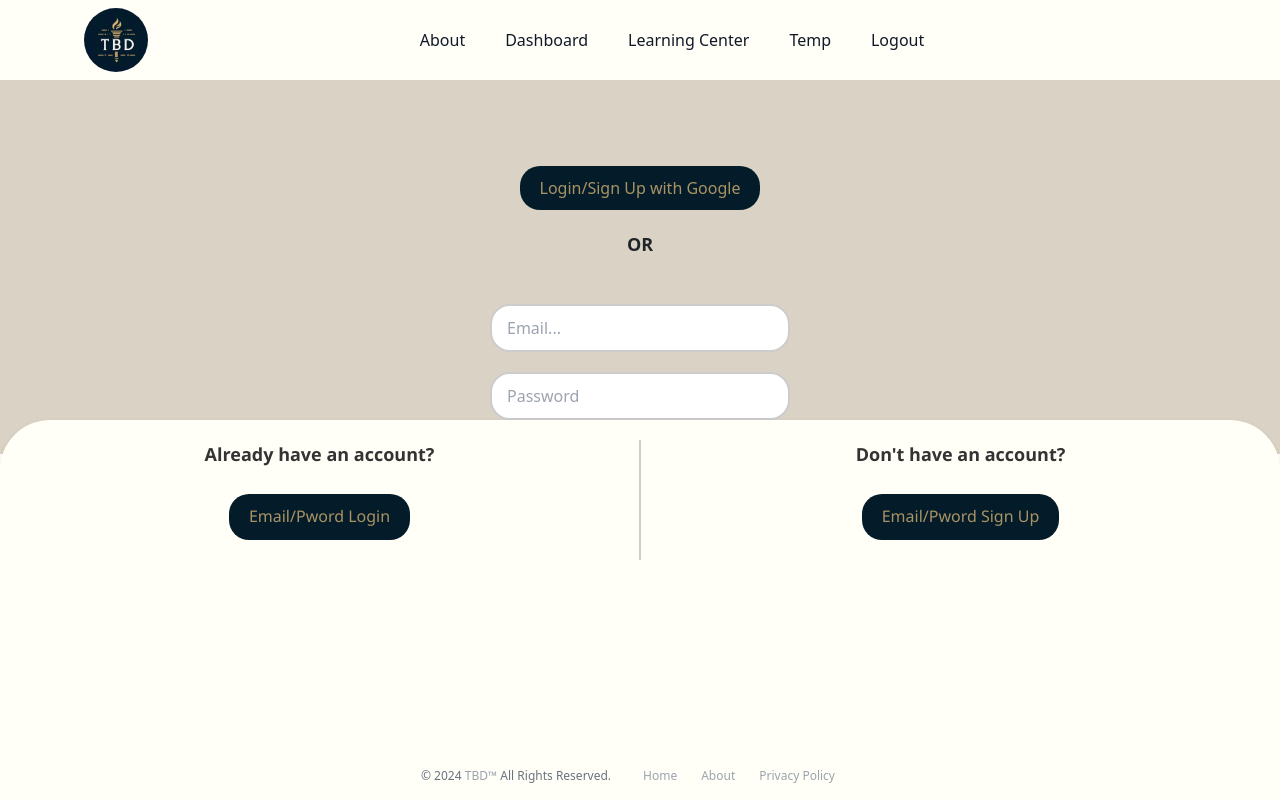
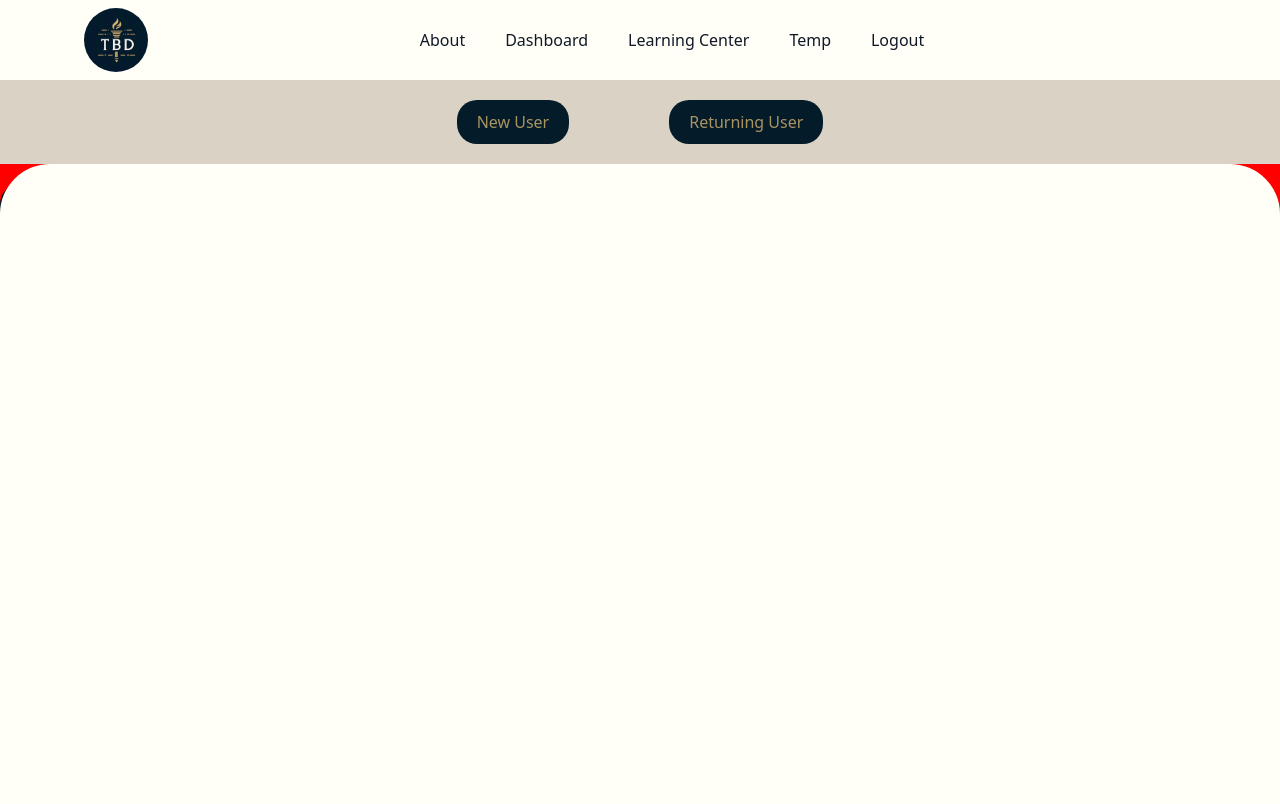
Before and after one commit to Jorge96273/Transparent-Budget-Decisions, a React (Vite) app: page /enterlanding in a window 1280 px wide. Built offline with nearby package versions, Linux system fonts and the light colour scheme; no server answers.

Commit message:
login-signup-toggle

```diff
--- a/src/App.css
+++ b/src/App.css
@@ -158,6 +158,7 @@
   margin: 10px 0;
   width: 300px; /* Adjust the width as needed */
   outline: none;
+  z-index: 2;
 }
 
 .rounded-button {
@@ -167,18 +168,21 @@
   border-radius: 20px;
   padding: 10px 20px;
   cursor: pointer;
-  margin-top: 10px;
+  margin-top: 20px;
   margin-bottom: 20px;
   transition: background-color 0.3s;
+  z-index: 2;
 }
 
 .centered-button {
-  margin-top: -250px;
+  margin-top: 70px;
   position: absolute;
   display: flex;
-  flex-direction: column;
+  left:50%;
+  transform: translate(-50%, -50%);
   align-items: center; /* Adjusts space between the form and the button */
 }
+
 
 .rounded-button:hover {
   background-color: rgb(16, 87, 129);
@@ -220,9 +224,97 @@
 }
 
 .login-container {
-  width: 300px; /* Set a specific width for the container */
-  text-align: center; /* Centers text and buttons */
-  padding: 20px; /* Provides spacing inside the container */
+  width: 300px;
+  text-align: center;
+  padding: 20px;
   background-color:  rgb(218,211,197);
   height: 70%
 }
+
+/* begin toggle classes */
+.user-banner {
+  position: relative;
+  top: 0;
+  left: 0;
+  width: 100vw;
+  height: 20vh;
+  justify-content: center;
+  align-items: center;
+  background-color:  rgb(218,211,197);
+}
+
+
+.login-background-container1 {
+  position: relative;
+  bottom: 0;
+  left: 0;
+  width: 100vw;
+  height: 80vh;
+  justify-content: center;
+  align-items: center;
+  background-color:  red;
+  z-index: 1;
+}
+
+.login-background-container2 {
+  position: relative;
+  bottom: 0;
+  left: 0;
+  width: 100vw;
+  height: 80vh;
+  justify-content: center;
+  align-items: center;
+  background-color:  green;
+  z-index: 1;
+}
+
+.login-overlay1 {
+  position: absolute;
+  bottom: 0;
+  left: 0;
+  width: 100%;
+  height: 100%;
+  background-color:  rgb(255, 255, 247);
+  display: flex;
+  justify-content: center;
+  align-items: center;
+  color: black;
+  transition: height 0.5s ease;
+  border-top-left-radius: 50px;
+  border-top-right-radius: 50px;
+  z-index: 3;
+  }
+
+.login-overlay2 {
+  position: absolute;
+  bottom: 0;
+  left: 0;
+  width: 100%;
+  height: 70%;
+  background-color: rgb(255, 255, 247);
+  display: flex;
+  justify-content: center;
+  align-items: center;
+  color: black;
+  transition: height 0.5s ease;
+  border-top-left-radius: 50px;
+  border-top-right-radius: 50px;
+  z-index: 3;
+  }
+
+  .login-overlay3 {
+    position: absolute;
+    bottom: 0;
+    left: 0;
+    width: 100%;
+    height: 0%;
+    background-color: rgb(255, 255, 247);
+    display: flex;
+    justify-content: center;
+    align-items: center;
+    color: black;
+    transition: height 0.5s ease;
+    border-top-left-radius: 50px;
+    border-top-right-radius: 50px;
+    z-index: 3;
+    }
--- a/src/pages/EnterLandingPage.jsx
+++ b/src/pages/EnterLandingPage.jsx
@@ -72,9 +72,28 @@ const EnterLandingPage = () => {
     return () => unsubscribe();
   }, [navigate]);
 
+  // Begin slider Functionality
+  const [isOpen1, setIsOpen1] = useState(false);
+
+  const toggleLayer_1_2 = () => {
+    setIsOpen1(!isOpen1);
+  };
+
+  const [isOpen2, setIsOpen2] = useState(false);
+
+  const toggleLayer_2_3 = () => {
+    setIsOpen2(!isOpen2);
+  };
+
+  const [rtnUser, setRtnUser] = useState(false);
+
+  const toggleRtnUser = () => {
+    setRtnUser(!rtnUser);
+  };
+
   return (
     <>
-      <div className="page-container">
+      {/* <div className="page-container">
         <div className="top-half">
           <div className="login-container">
             <button className="rounded-button" onClick={signInWithGoogle}>
@@ -112,6 +131,39 @@ const EnterLandingPage = () => {
             </button>
           </div>
         </div>
+      </div> */}
+      <div>
+        <div className="user-banner">
+          <div
+            style={{ display: "flex", justifyContent: "center", gap: "100px" }}
+          >
+            <button className="rounded-button" onClick={toggleLayer_1_2}>
+              New User
+            </button>
+
+            <button className="rounded-button">Returning User</button>
+          </div>
+          <div className="login-background-container1">
+            <div>
+              <button
+                className="rounded-button"
+                onClick={signInWithGoogle}>
+                Sign up with Google
+              </button>
+
+              <button className="rounded-button centered-button"onClick={toggleLayer_2_3}>
+                Sign up with Email/Password
+              </button>
+            </div>
+            <div className={isOpen1 ? "login-overlay2" : "login-overlay1"}>
+              This is the new user overlay content.
+            </div>
+            <div className={isOpen2 ? "login-overlay3" : "login-overlay2"}>
+
+            </div>
+
+          </div>
+        </div>
       </div>
     </>
   );
```
